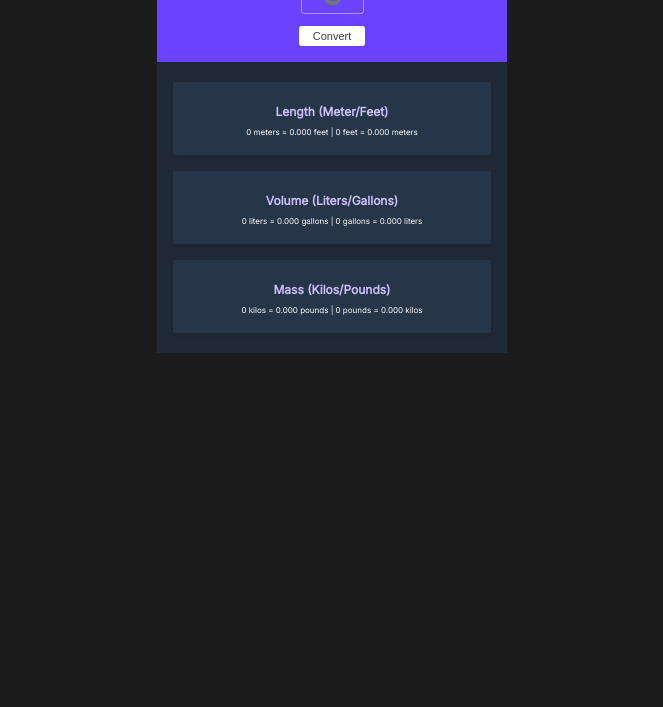
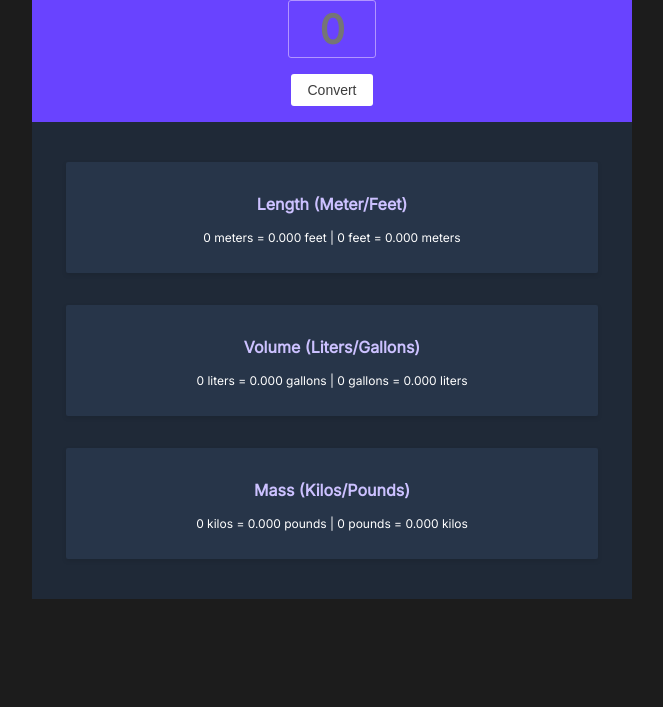
Before and after one commit to mohammedalasly/Unit-Converter, a plain HTML site: page index.html in a window 1280 px wide. Shown: the part 93-800 px from the top of the page, without its empty margins (308-971 px from the left). Drawn offline with Linux system fonts and the light colour scheme.

Commit message:
update css

```diff
--- a/style.css
+++ b/style.css
@@ -4,34 +4,34 @@ body {
 }
 
 .container {
-  max-width: 350px;
-  margin: auto;
-  padding: 8px 0;
+  max-width: 600px; /* Adjusted max-width for larger screens */
+  margin: 0 auto;
+  padding: 8px 16px; /* Increased padding for better spacing */
 }
 
 .header {
   background: #6943ff;
   color: #fff;
   text-align: center;
-  padding: 5px 0 16px;
+  padding: 16px 0; /* Increased padding for better spacing */
 }
 
 .header h1 {
-  margin-bottom: 10px;
-  font-size: 18px;
+  margin-bottom: 16px; /* Increased margin for better spacing */
+  font-size: 24px; /* Increased font size for better readability */
 }
 
 #input-el {
   display: block;
   margin: 0 auto;
-  width: 45px;
-  height: 25px;
+  width: 70px; /* Adjusted width for better visibility */
+  height: 40px; /* Adjusted height for better visibility */
   padding: 8px;
   border: 1px solid #b295ff;
   color: #fff;
-  font: 600 34px "Inter", sans-serif;
+  font: 600 40px "Inter", sans-serif; /* Adjusted font size for better readability */
   border-radius: 3px;
-  margin-bottom: 10px;
+  margin-bottom: 16px; /* Increased margin for better spacing */
   text-align: center;
   background-color: #6943ff;
 }
@@ -45,8 +45,8 @@ button {
   background: #fff;
   color: #3d3d3d;
   border: none;
-  font-size: 11px;
-  padding: 4px 14px;
+  font-size: 14px; /* Increased font size for better readability */
+  padding: 8px 16px; /* Increased padding for better spacing */
   border-radius: 3px;
   cursor: pointer;
 }
@@ -60,42 +60,42 @@ button:hover {
   display: flex;
   flex-direction: column;
   align-items: center;
-  margin: auto;
-  padding: 12px 0;
+  margin: 0 auto;
+  padding: 24px 0; /* Increased padding for better spacing */
 }
 
 .unit {
   background: #273549;
   border-radius: 2px;
   box-shadow: 0 2px 5px rgba(0, 0, 0, 0.1);
-  padding: 10px;
+  padding: 16px; /* Increased padding for better spacing */
   text-align: center;
-  margin: 8px auto;
-  width: 85%;
-  max-width: 400px;
+  margin: 16px auto; /* Increased margin for better spacing */
+  width: 90%; /* Adjusted width for better visibility */
+  max-width: 500px; /* Adjusted max-width for larger screens */
 }
 
 .unit h3 {
-  margin-bottom: 8px;
+  margin-bottom: 16px; /* Increased margin for better spacing */
   color: #ccc1ff;
-  font-size: 12px;
+  font-size: 16px; /* Increased font size for better readability */
 }
 
 .unit p {
   color: #fff;
-  font-size: 8px;
+  font-size: 12px; /* Increased font size for better readability */
 }
 
-@media screen and (max-width: 500px) {
+@media screen and (max-width: 768px) {
   .container {
-    max-width: 250px;
-    padding-top: 25px;
+    max-width: 400px;
+    padding-top: 40px; /* Increased padding for better spacing */
   }
   .header h1,
   .unit h3 {
-    font-size: 11px;
+    font-size: 20px; /* Adjusted font size for better readability */
   }
   .unit p {
-    font-size: 7px;
+    font-size: 10px; /* Adjusted font size for better readability */
   }
 }
```
